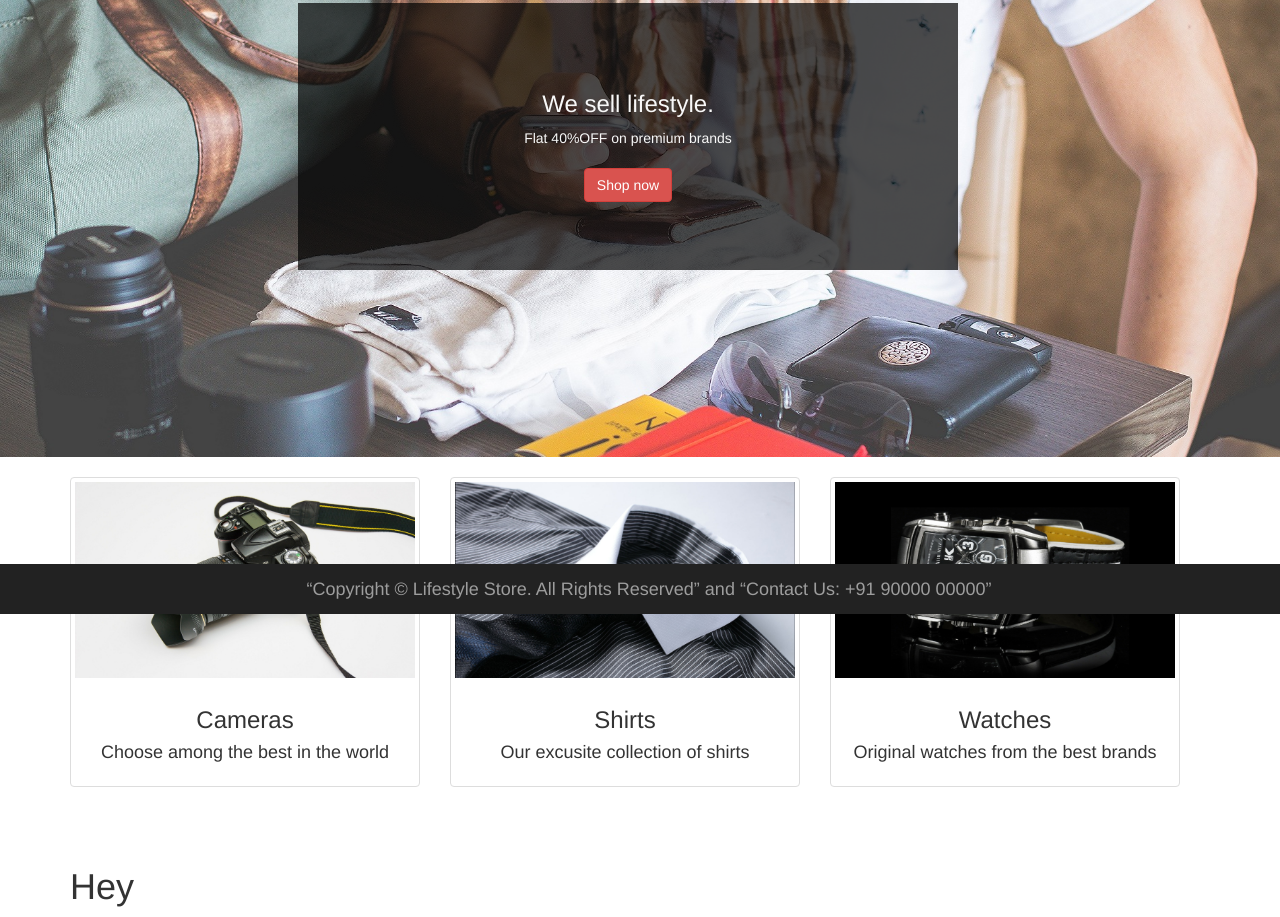
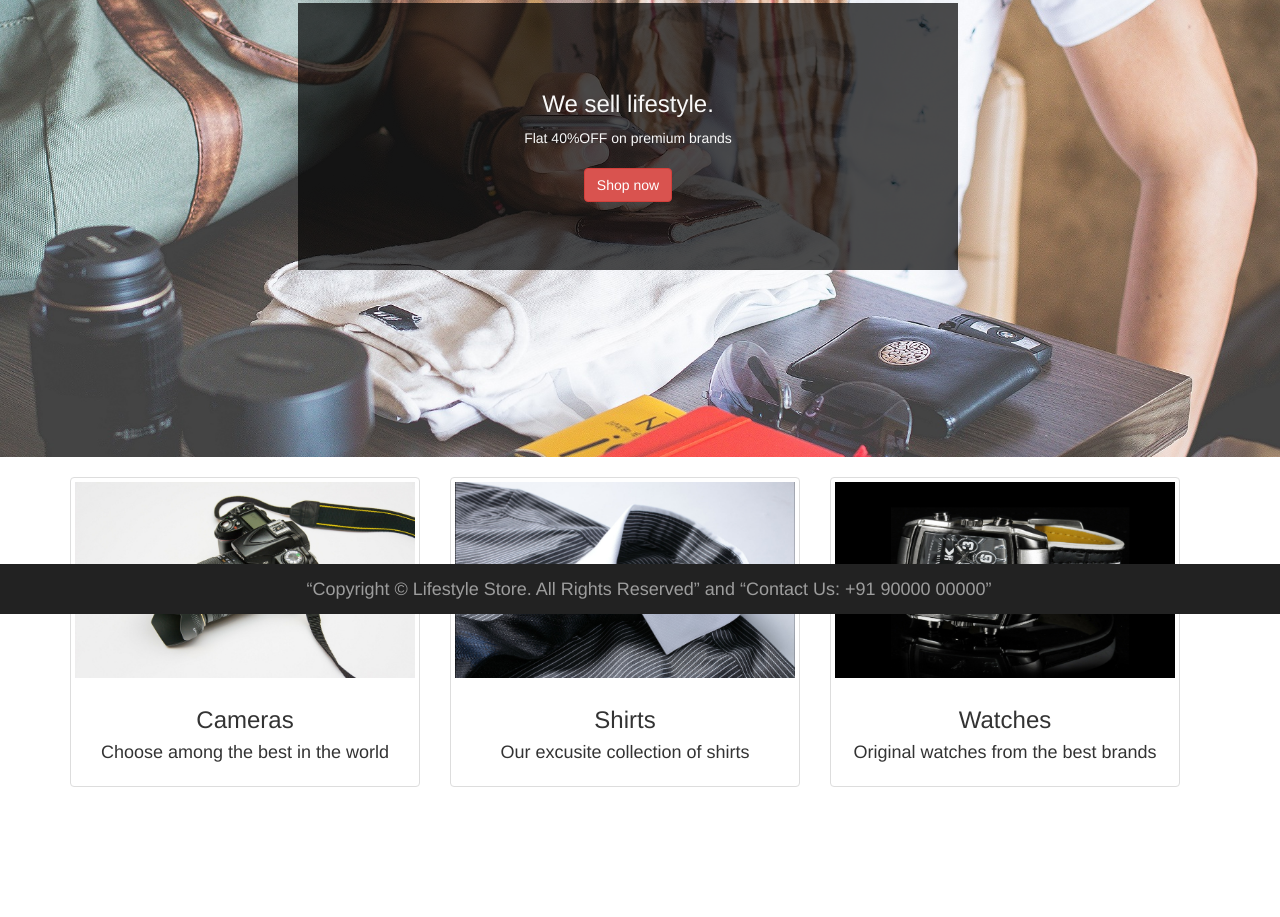
Before and after one commit to bpriyanshu74/ecommerce.github.io, a plain HTML site: page index.html in a window 1280 px wide. Shown: the part 186-1103 px from the top of the page. After the commit the page ends 1033 px from the top, so only its background shows below. Drawn offline with Linux system fonts and the light colour scheme.

Commit message:
Update index.html

```diff
--- a/index.html
+++ b/index.html
@@ -89,17 +89,6 @@ and open the template in the editor.
             <br><br>
         </div>
 
-        <div class="container">
-            <h1>Hey</h1>
-        </div>
-
-
-
-
-
-
-
-
         <nav class="navbar-inverse navbar-fixed-bottom">
             <div class="container navbar-brand footer_height">
                 <center>
```
